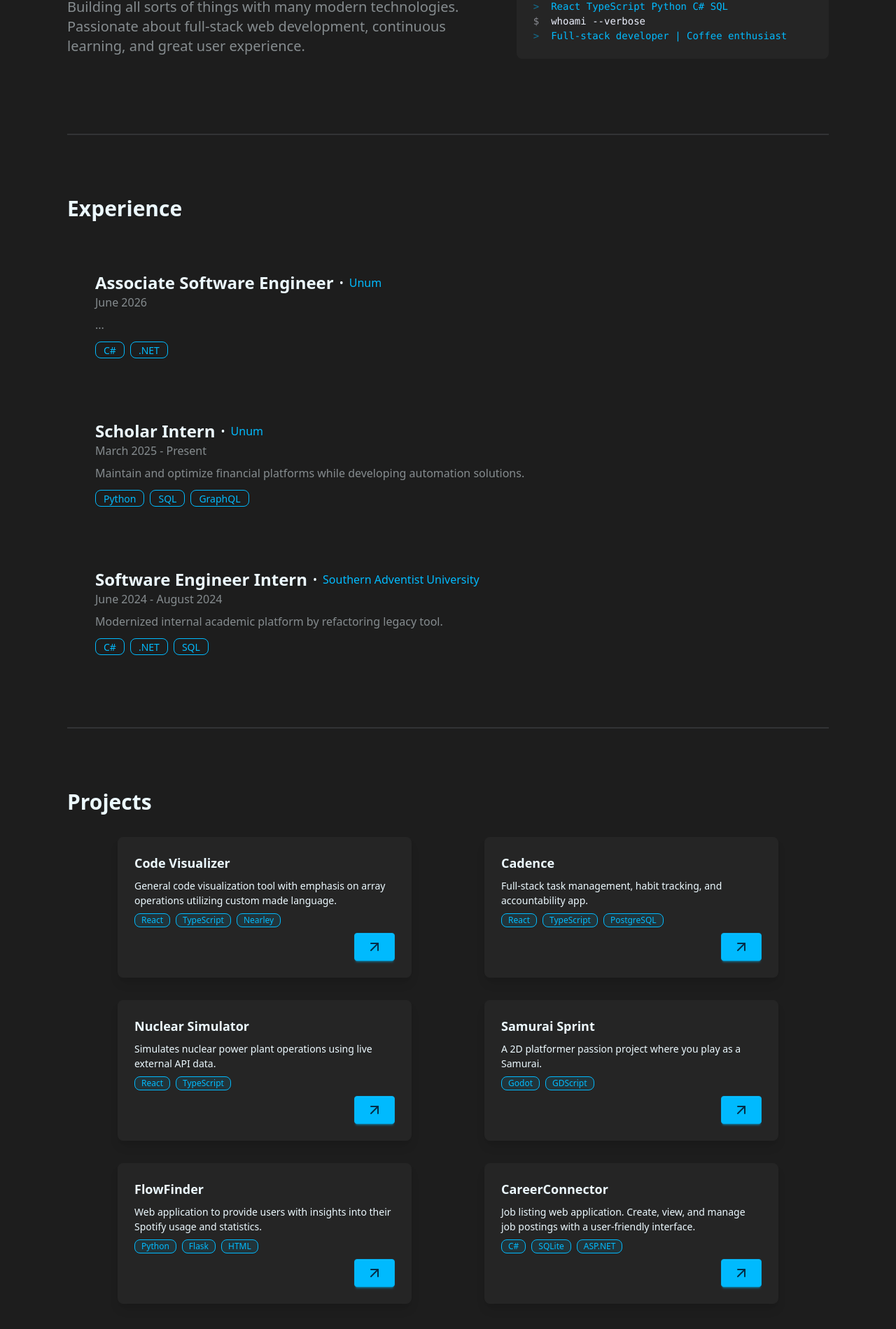
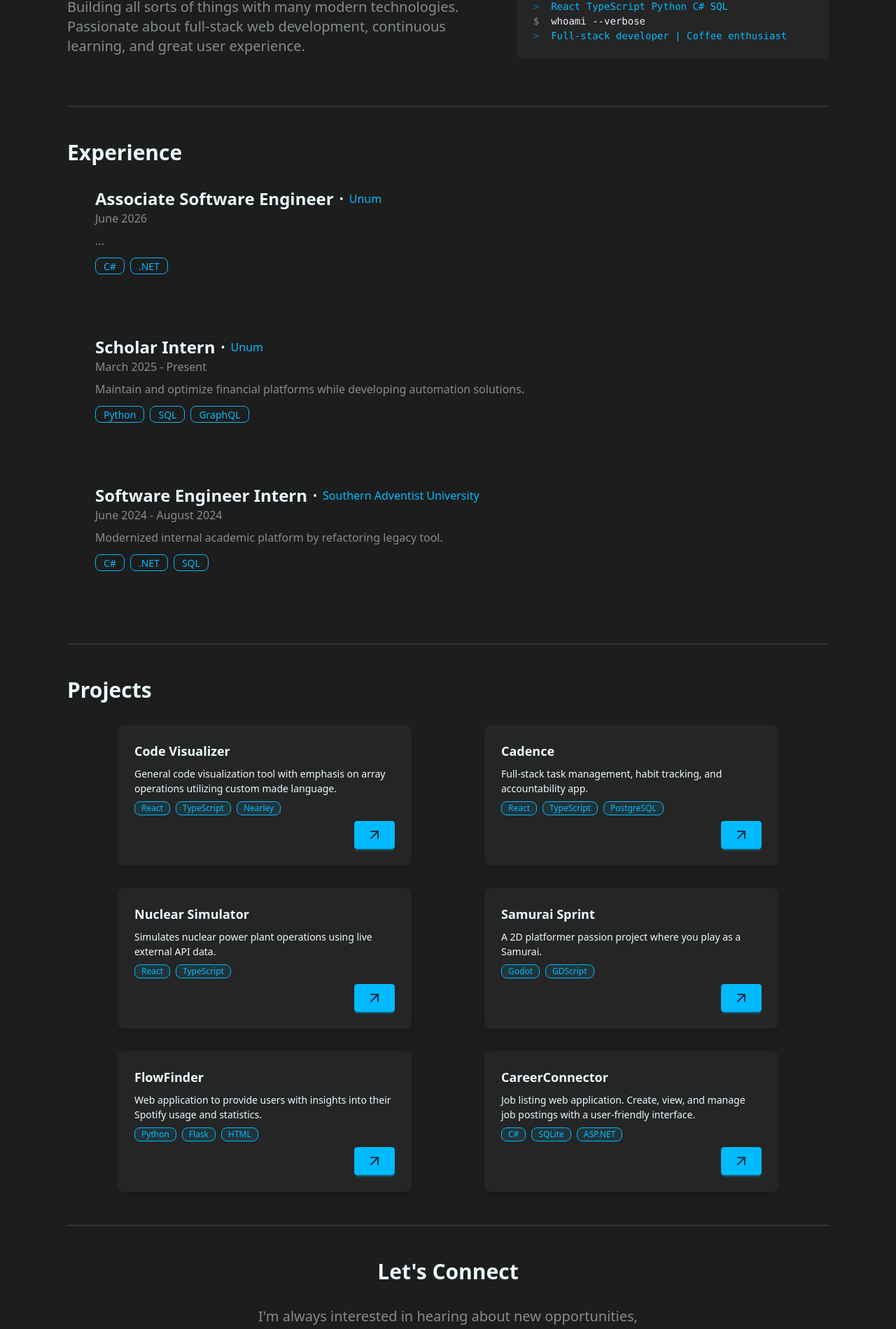
Before and after one commit to taddmtii/portfolio, a React (Vite) app: page / in a window 1280 px wide. Shown: the part 276-2175 px from the top of the page at 70% size. Built offline with nearby package versions, Linux system fonts and the light colour scheme.

Commit message:
updated spacing on experience cards

```diff
--- a/src/App.tsx
+++ b/src/App.tsx
@@ -14,11 +14,11 @@ function App() {
             <Hero />
             <TerminalCard />
           </div>
-          <div className="divider my-20"></div>
+          <div className="divider my-10"></div>
           <Experience />
-          <div className="divider my-20"></div>
+          <div className="divider my-10"></div>
           <Projects />
-          <div className="divider my-20"></div>
+          <div className="divider my-10"></div>
           <Contact />
         </div>
       </div>
--- a/src/components/ExperienceCard.tsx
+++ b/src/components/ExperienceCard.tsx
@@ -15,13 +15,17 @@ export default function ExperienceCard({
 }: ExperienceCardProps) {
   return (
     <>
-      <div className="flex p-10 flex-row w-full md:h-45">
+      <div className="flex px-10 flex-row w-full md:h-45">
         <div className="flex flex-col gap-3">
           <div>
             <div className="flex flex-wrap items-center gap-2">
-              <div className="font-bold md:text-2xl text-lg">{positionName}</div>
+              <div className="font-bold md:text-2xl text-lg">
+                {positionName}
+              </div>
               <div className="hidden md:block">•</div>
-              <div className="text-info md:inline w-full md:w-auto">{company}</div>
+              <div className="text-info md:inline w-full md:w-auto">
+                {company}
+              </div>
             </div>
             <div className="flex md:block w-50 opacity-50 shrink-0">
               <span>{dateRange}</span>
```
